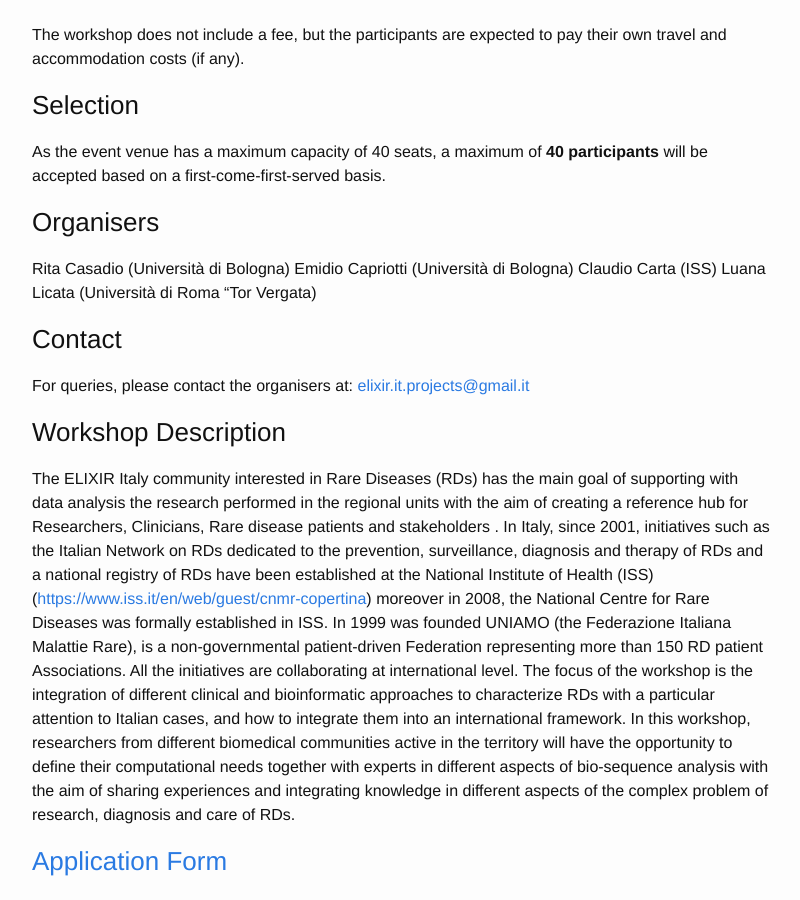
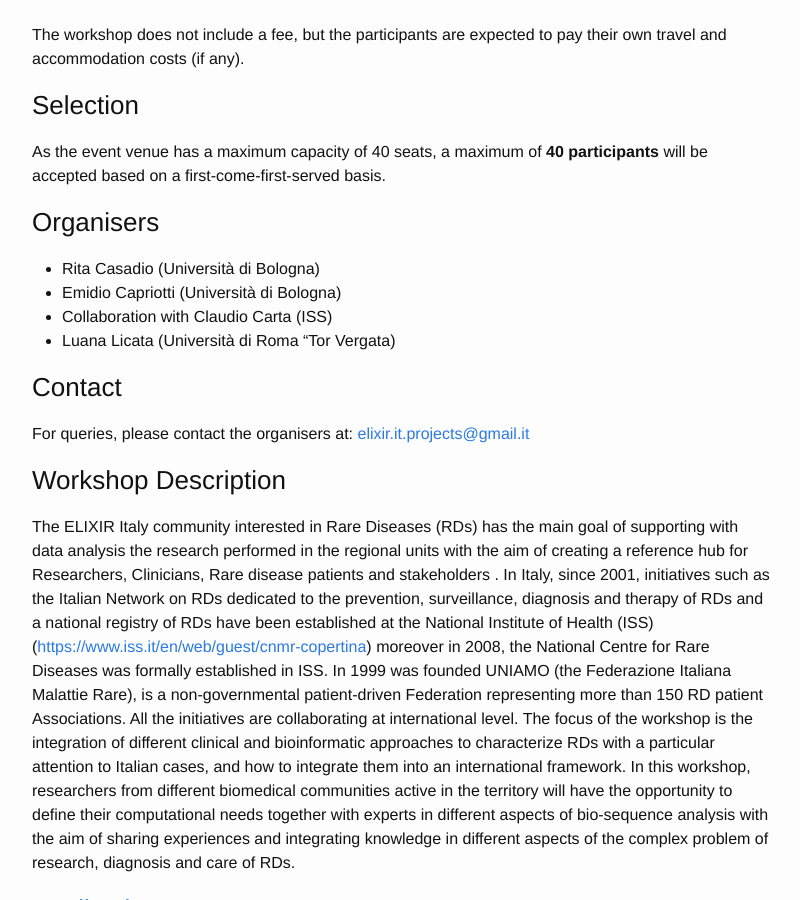
Before and after one commit to ELIXIR-IIB-training/website, a Jekyll site: the page built from _posts/2023-11-28-Workshop_RD.md, in a window 1280 px wide and 900 px high, scrolled down 633 px. Shown: the whole window, without its empty margins (238-1038 px from the left). Built offline with Jekyll 4.4.1, drawn with Linux system fonts in a browser that asks for light colours.

Commit message:
Update 2023-11-28-Workshop_RD.md

```diff
--- a/_posts/2023-11-28-Workshop_RD.md
+++ b/_posts/2023-11-28-Workshop_RD.md
@@ -30,10 +30,10 @@ As the event venue has a maximum capacity of 40 seats, a maximum of **40 partici
 <br>
 
 ### Organisers
-Rita Casadio (Università di Bologna)
-Emidio Capriotti (Università di Bologna)
-Claudio Carta (ISS)
-Luana Licata (Università di Roma “Tor Vergata)
+- Rita Casadio (Università di Bologna)
+- Emidio Capriotti (Università di Bologna)
+- Collaboration with Claudio Carta (ISS)
+- Luana Licata (Università di Roma “Tor Vergata)
 <br>
 
 ### Contact
```
